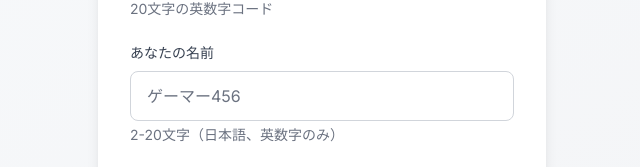
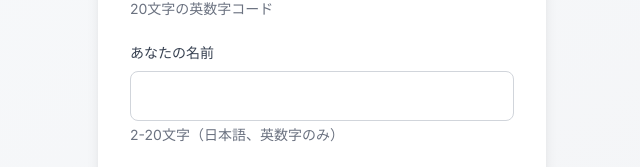
Before and after one commit to aiandrox/match-party, a Next.js app: page /join-room in a window 1280 px wide. Shown: the part 398-565 px from the top of the page, without its empty margins (318-958 px from the left). Built offline with nearby package versions, Linux system fonts and the light colour scheme.

Commit message:
ui: remove input placeholders for cleaner interface
- Remove placeholder text from create-room name input
- Remove placeholder text from join-room name input
- Let users focus on the validation message below the input

```diff
--- a/src/app/create-room/page.tsx
+++ b/src/app/create-room/page.tsx
@@ -68,7 +68,6 @@ export default function CreateRoomPage() {
                 value={hostName}
                 onChange={(e) => setHostName(e.target.value)}
                 className="w-full px-4 py-3 border border-gray-300 rounded-lg focus:ring-2 focus:ring-slate-500 focus:border-transparent"
-                placeholder="みかん123"
                 maxLength={20}
                 disabled={isLoading}
               />
--- a/src/app/join-room/page.tsx
+++ b/src/app/join-room/page.tsx
@@ -112,7 +112,6 @@ function JoinRoomPageContent() {
                 value={userName}
                 onChange={(e) => setUserName(e.target.value)}
                 className="w-full px-4 py-3 border border-gray-300 rounded-lg focus:ring-2 focus:ring-slate-500 focus:border-transparent"
-                placeholder="ゲーマー456"
                 maxLength={20}
                 disabled={isLoading}
               />
```
